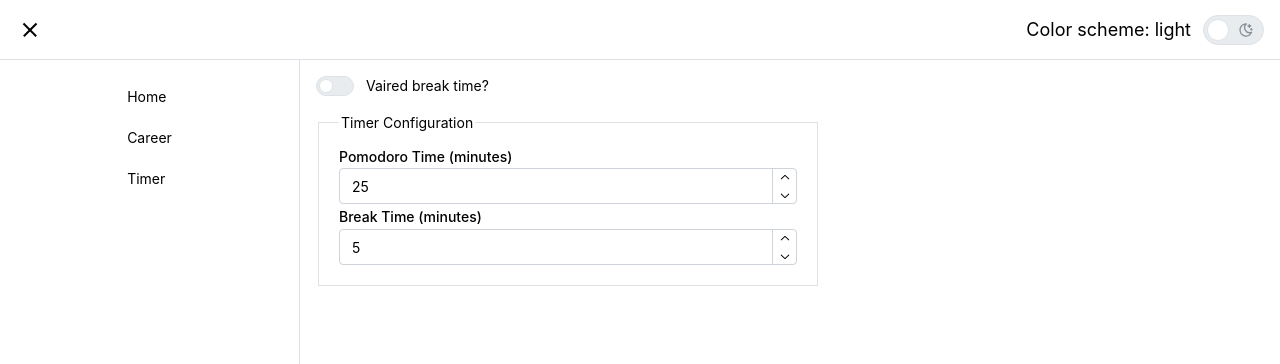
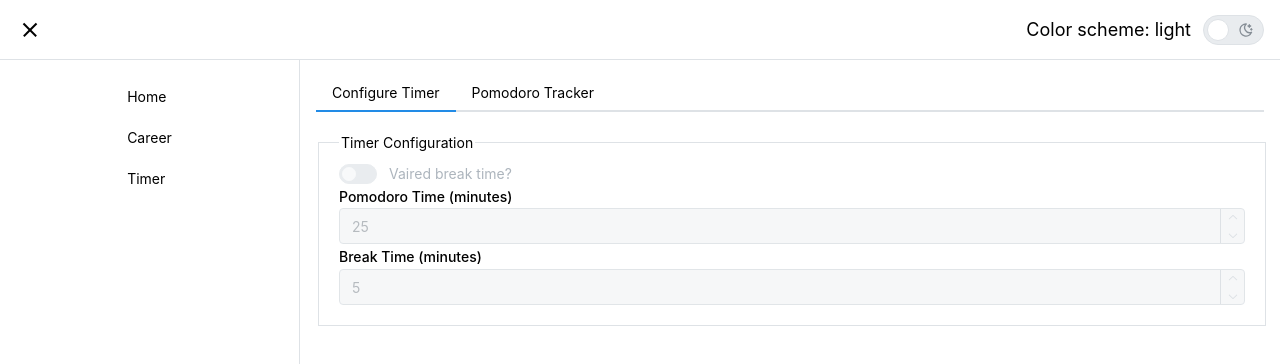
Before and after one commit to JonathanCBU/engineering_fontend, a React (Vite) app: page /timer in a window 1280 px wide. Shown: the top 364 px of the page. Built offline with nearby package versions, Linux system fonts and the light colour scheme.

Commit message:
Set up timer types

```diff
--- /dev/null
+++ b/src/components/Pomodoro/Pomodoro.module.css
@@ -0,0 +1,8 @@
+.tabstack {
+  padding-top: 20px;
+}
+
+.fieldset {
+    width: 100%;
+    border-radius: 0px;
+}
--- /dev/null
+++ b/src/components/Pomodoro/PomodoroConfig.tsx
@@ -0,0 +1,112 @@
+import React from 'react';
+import {
+  NumberInput,
+  Fieldset,
+  Switch,
+  Stack,
+  Slider,
+  Text,
+  Tooltip,
+} from '@mantine/core';
+import classes from './Pomodoro.module.css';
+import { PomodoroConfigProps } from '@/types/pomodoroTypes';
+
+const PomodoroConfig: React.FC<PomodoroConfigProps> = ({
+  timerConfig,
+  setTimerConfig,
+  isVairedBreakTime,
+  setIsVairedBreakTime,
+  timerIsRunning,
+}) => {
+  const toggleVairedBreakTime = (
+    event: React.ChangeEvent<HTMLInputElement>
+  ) => {
+    setIsVairedBreakTime(event.currentTarget.checked);
+  };
+
+  const handleTimerConfigChange = (value: string | number, key: string) => {
+    setTimerConfig((prev) => ({
+      ...prev,
+      [key]: Number(value),
+    }));
+  };
+
+  const formatReadableInt = (value: number) => {
+    if (value == 1) {
+      return `${value}st`;
+    }
+
+    if (value == 2) {
+      return `${value}nd`;
+    }
+
+    if (value == 3) {
+      return `${value}rd`;
+    }
+
+    return `${value}th`;
+  };
+
+  const commonNumberInputProps = {
+    allowDecimal: false,
+    allowNegavtive: false,
+    min: 1,
+    max: 120,
+  };
+
+  return (
+    <Stack className={classes.tabstack}>
+      <Tooltip
+        position='bottom'
+        withArrow
+        disabled={!timerIsRunning}
+        label='Timer is currently running, please cancel it before changing settings.'
+      >
+        <Fieldset
+          legend='Timer Configuration'
+          disabled={timerIsRunning}
+          className={classes.fieldset}
+        >
+          <Switch label='Vaired break time?' onChange={toggleVairedBreakTime} />
+          <NumberInput
+            label='Pomodoro Time (minutes)'
+            value={timerConfig.focusTime}
+            onChange={(event) => handleTimerConfigChange(event, 'focusTime')}
+            {...commonNumberInputProps}
+          />
+          <NumberInput
+            label={(isVairedBreakTime ? 'Short ' : '') + 'Break Time (minutes)'}
+            value={timerConfig.shortBreakTime}
+            onChange={(event) =>
+              handleTimerConfigChange(event, 'shortBreakTime')
+            }
+            {...commonNumberInputProps}
+          />
+          {isVairedBreakTime && (
+            <Stack>
+              <NumberInput
+                label='Long Break Time (minutes)'
+                value={timerConfig.longBreakTime}
+                onChange={(event) =>
+                  handleTimerConfigChange(event, 'longBreakTime')
+                }
+                {...commonNumberInputProps}
+              />
+              <Text>{`Every ${formatReadableInt(timerConfig.longBreakCadence)} break is a long break`}</Text>
+              <Slider
+                min={2}
+                max={10}
+                onChange={(event) =>
+                  handleTimerConfigChange(event, 'longBreakCadence')
+                }
+                value={timerConfig.longBreakCadence}
+              />
+            </Stack>
+          )}
+        </Fieldset>
+      </Tooltip>
+    </Stack>
+  );
+};
+
+export default PomodoroConfig;
--- /dev/null
+++ b/src/components/Pomodoro/PomodoroTimer.tsx
@@ -0,0 +1,12 @@
+import { Stack } from '@mantine/core';
+import classes from './Pomodoro.module.css';
+
+const PomodoroTimer = () => {
+  return (
+    <Stack className={classes.tabstack}>
+      <div>PomodoroTimer</div>
+    </Stack>
+  );
+};
+
+export default PomodoroTimer;
--- a/src/pages/TimerPage/TimerPage.tsx
+++ b/src/pages/TimerPage/TimerPage.tsx
@@ -1,86 +1,39 @@
-import React, { useState } from 'react';
-import {
-  NumberInput,
-  Fieldset,
-  Switch,
-  Flex,
-  Stack,
-  Slider,
-  Text,
-} from '@mantine/core';
+import { useState } from 'react';
+import { Tabs } from '@mantine/core';
+import PomodoroConfig from '@/components/Pomodoro/PomodoroConfig';
+import PomodoroTimer from '@/components/Pomodoro/PomodoroTimer';
+import { TimerConfigObject } from '@/types/pomodoroTypes';
 
 const TimerPage = () => {
-  const [focusTime, setFocusTime] = useState(25);
-  const [shortBreakTime, setShortBreakTime] = useState(5);
-  const [longBreakTime, setLongBreakTime] = useState(15);
-  const [longBreakCadence, setLongBreakCadence] = useState(4);
-  const [isVairedBreakTime, setIsVairedBreakTime] = useState(false);
-
-  const toggleVairedBreakTime = (
-    event: React.ChangeEvent<HTMLInputElement>
-  ) => {
-    setIsVairedBreakTime(event.currentTarget.checked);
-  };
-
-  const changeFocusTime = (value: string | number) => {
-    setFocusTime(Number(value));
-  };
-
-  const changeShortBreakTime = (value: string | number) => {
-    setShortBreakTime(Number(value));
-  };
-
-  const changeLongBreakTime = (value: string | number) => {
-    setLongBreakTime(Number(value));
-  };
-
-  const changeLongBreakCadence = (value: string | number) => {
-    setLongBreakCadence(Number(value));
-  };
-
-  const commonNumberInputProps = {
-    allowDecimal: false,
-    allowNegavtive: false,
-    min: 1,
-    max: 120,
-  };
+  const [isVairedBreakTime, setIsVairedBreakTime] = useState<boolean>(false);
+  const [timerIsRunning, setTimerIsRunning] = useState<boolean>(true);
+  const [timerConfig, setTimerConfig] = useState<TimerConfigObject>({
+    focusTime: 25,
+    shortBreakTime: 5,
+    longBreakTime: 15,
+    longBreakCadence: 4,
+  });
 
   return (
-    <Flex>
-      <Stack>
-        <Switch label='Vaired break time?' onChange={toggleVairedBreakTime} />
-        <Fieldset
-          legend='Timer Configuration'
-          radius={0}
-          w={{ base: '100%', sm: 400, md: 500 }}
-        >
-          <NumberInput
-            label='Pomodoro Time (minutes)'
-            defaultValue={25}
-            onChange={changeFocusTime}
-            {...commonNumberInputProps}
-          />
-          <NumberInput
-            label={(isVairedBreakTime ? 'Short ' : '') + 'Break Time (minutes)'}
-            defaultValue={5}
-            onChange={changeShortBreakTime}
-            {...commonNumberInputProps}
-          />
-          {isVairedBreakTime && (
-            <Stack>
-              <NumberInput
-                label='Long Break Time (minutes)'
-                defaultValue={15}
-                onChange={changeLongBreakTime}
-                {...commonNumberInputProps}
-              />
-              <Text>Number of Pomodori between long breaks</Text>
-              <Slider min={1} max={10} onChange={changeLongBreakCadence} />
-            </Stack>
-          )}
-        </Fieldset>
-      </Stack>
-    </Flex>
+    <Tabs defaultValue='config'>
+      <Tabs.List>
+        <Tabs.Tab value='config'>Configure Timer</Tabs.Tab>
+        <Tabs.Tab value='timer'>Pomodoro Tracker</Tabs.Tab>
+      </Tabs.List>
+
+      <Tabs.Panel value='config'>
+        <PomodoroConfig
+          timerConfig={timerConfig}
+          setTimerConfig={setTimerConfig}
+          isVairedBreakTime={isVairedBreakTime}
+          setIsVairedBreakTime={setIsVairedBreakTime}
+          timerIsRunning={timerIsRunning}
+        />
+      </Tabs.Panel>
+      <Tabs.Panel value='timer'>
+        <PomodoroTimer />
+      </Tabs.Panel>
+    </Tabs>
   );
 };
 
--- /dev/null
+++ b/src/types/pomodoroTypes.ts
@@ -0,0 +1,14 @@
+export interface TimerConfigObject {
+  focusTime: number;
+  shortBreakTime: number;
+  longBreakTime: number;
+  longBreakCadence: number;
+}
+
+export interface PomodoroConfigProps {
+  timerConfig: TimerConfigObject;
+  setTimerConfig: React.Dispatch<React.SetStateAction<TimerConfigObject>>;
+  isVairedBreakTime: boolean;
+  setIsVairedBreakTime: React.Dispatch<React.SetStateAction<boolean>>;
+  timerIsRunning: boolean;
+}
```
